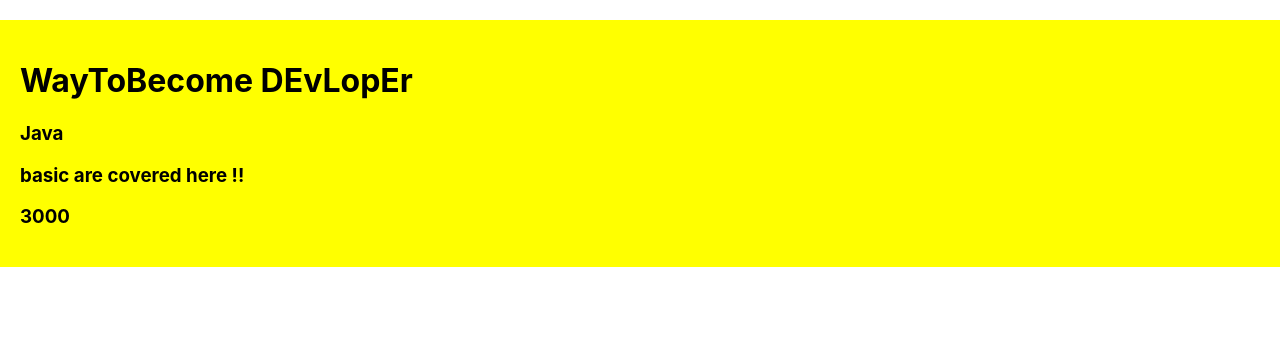
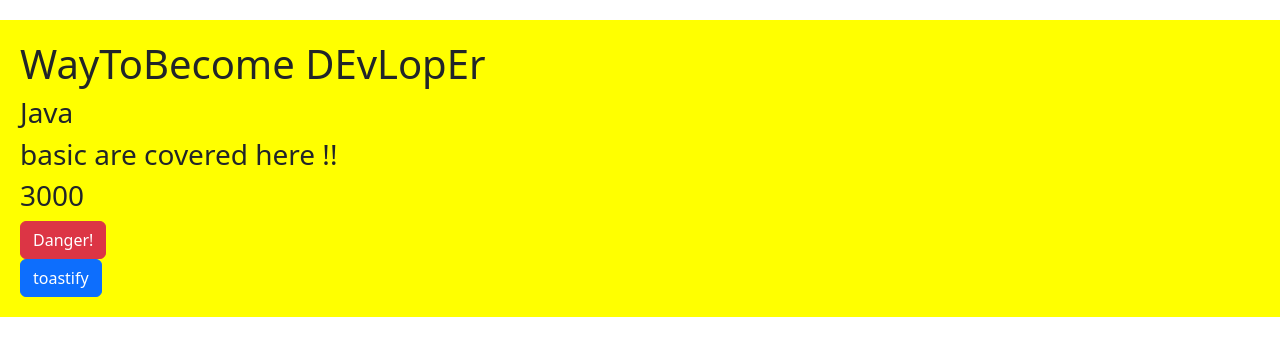
Before and after one commit to aniket24122012/Learn-react-from-utube, a React (Create React App) app in the folder firstTime/my-app/: page / in a window 1280 px wide. Shown: the top 356 px of the page. Built offline with nearby package versions, Linux system fonts and the light colour scheme.

Commit message:
react-toastify

```diff
--- a/firstTime/my-app/package.json
+++ b/firstTime/my-app/package.json
@@ -6,9 +6,14 @@
     "@testing-library/jest-dom": "^5.16.5",
     "@testing-library/react": "^13.4.0",
     "@testing-library/user-event": "^13.5.0",
+    "bootstrap": "^5.2.2",
     "react": "^18.2.0",
+    "react-bootstrap": "^2.5.0",
     "react-dom": "^18.2.0",
+    "react-notify-toast": "^0.5.1",
     "react-scripts": "5.0.1",
+    "react-toastify": "^9.0.8",
+    "reactstrap": "^9.1.4",
     "web-vitals": "^2.1.4"
   },
   "scripts": {
--- a/firstTime/my-app/src/App.js
+++ b/firstTime/my-app/src/App.js
@@ -2,13 +2,29 @@
 import './App.css';
 import Title from './components/Title';
 import Course from './components/course';
+import { ToastContainer, toast } from 'react-toastify';
+import { Button } from 'reactstrap';
+
 
 function App() {
+  const notify = () => toast.success('🦄 Wow so easy!', {
+    position: "bottom-right",
+    autoClose: 5000,
+    hideProgressBar: false,
+    closeOnClick: true,
+    pauseOnHover: true,
+    draggable: true,
+    progress: undefined,
+    theme: "dark",
+    });
   return (
     //How to add CSS through object interploation
   <div style={{background : 'yellow' , padding:'20px', marginTop:'20px'}}>
       <Course name="Java" desc="basic are covered here !!" price="3000"/>
+      <Button color='primary' onClick={notify}>toastify</Button>
+      <ToastContainer />
   </div>
+
   );
 }
 
--- a/firstTime/my-app/src/components/course.js
+++ b/firstTime/my-app/src/components/course.js
@@ -1,5 +1,5 @@
 import React from 'react';
-
+import { Button } from 'reactstrap';
 const Course=({name,desc,price})=>{
     return (
         <div>
@@ -7,6 +7,7 @@
              <h3>{name}</h3>
              <h3>{desc}</h3>
              <h3>{price}</h3>
+             <Button color="danger">Danger!</Button>
         </div>
 
     );
--- a/firstTime/my-app/src/index.js
+++ b/firstTime/my-app/src/index.js
@@ -3,7 +3,8 @@
 import './index.css';
 import App from './App';
 import reportWebVitals from './reportWebVitals';
-
+import 'bootstrap/dist/css/bootstrap.min.css';
+import 'react-toastify/dist/ReactToastify.css';
 const root = ReactDOM.createRoot(document.getElementById('root'));
 root.render(
   <React.StrictMode>
```
Also changed, not shown: 1 other file (tests, documents, lock files or other folders).
